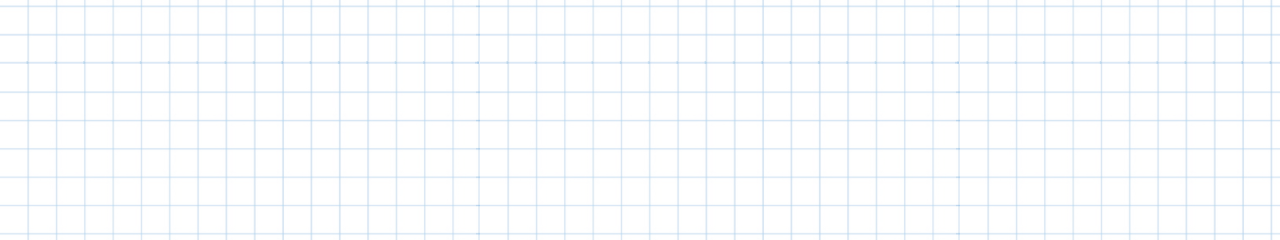
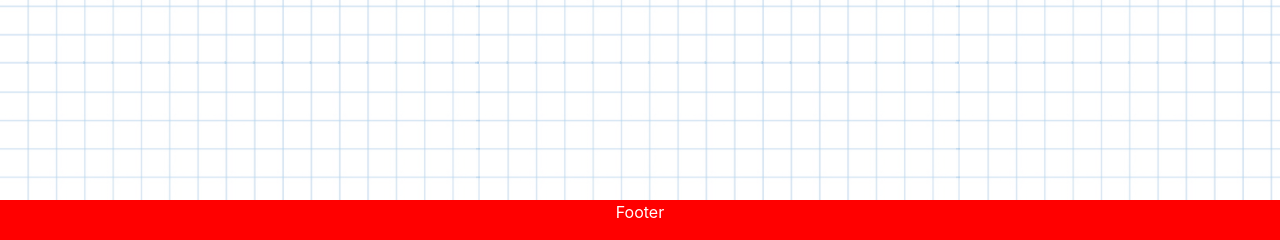
Before and after one commit to CSCE-4901-Capstone-Group-CacheMoney/College-of-Engineering-Degree-Plan-App, a Django app: page /administration/add-degree/ in a window 1280 px wide. Shown: the part 560-800 px from the top of the page. Run offline with Django 3.2, Linux system fonts and the light colour scheme; some libraries are stand-ins or nearby versions.

Commit message:
added base for html/css for footer on both normal and admin mode

```diff
--- a/src/static/css/style.css
+++ b/src/static/css/style.css
@@ -3,6 +3,15 @@ navbar-brand {
 }
 navbar-nav {
 	display:inline-block;
+}
+.footer-custom{
+	position: fixed;
+	left: 0;
+	bottom: 0;
+	width: 100%;
+	background-color: red;
+	color: white;
+	text-align: center;
 }
 h1 {
 
@@ -134,7 +143,6 @@ background-color: rgba(85,198,87,.6);
 	height: 75%;
 	width: 75%;
 }
-
 .autocomplete-suggestions { border: 1px solid #999; background: #FFF; overflow: auto; }
 .autocomplete-suggestion { padding: 2px 5px; white-space: nowrap; overflow: hidden; }
 .autocomplete-selected { background: #F0F0F0; }
--- a/src/static/js/administration/courses.js
+++ b/src/static/js/administration/courses.js
@@ -5,17 +5,20 @@ $(document).ready(function() {
 	$('#view-course-search-input').autocomplete({
 	    lookup: function (query, done) {
 			var result;
+			var str1 = "undefined";
 	        $.post("/administration/view-course/js/",
 		    {
 		      courseSearchText: $("#view-course-search-input").val().trim()
 			},
 		    function(data,status) {
+				{
 					result = {
 		            	suggestions: [
-		                { "value": data.CourseCode+" - "+data.Description }
+							{"value": data.CourseCode + " - "+ data.Description}
 		            	]
 					};
 					done(result);
+				}
 			});
 	    },
 	    onSelect: function (suggestion) {
--- a/src/templates/administration/base.html
+++ b/src/templates/administration/base.html
@@ -26,13 +26,12 @@
     <body style="background-image: url({{static('img/background.png')}});">
 
         {% include 'administration/navbar.html' %}
-
         <div class="container">
 
             {% block content %}
             <!-- We can still put stuff here -->
             {% endblock %}
         </div>
-
     </body>
+    {% include 'administration/footer.html' %}
 </html>
--- /dev/null
+++ b/src/templates/administration/footer.html
@@ -0,0 +1,3 @@
+<div class="footer-custom">
+    <p>Footer</p>
+</div>
--- a/src/templates/base.html
+++ b/src/templates/base.html
@@ -22,12 +22,11 @@
     <body style="background-image: url({{static('img/background.png')}});">
 
         {% include 'navbar.html' %}
-
         <div class="container">
             {% block content %}
             We can still put stuff here
             {% endblock %}
         </div>
-
     </body>
+    {% include 'footer.html' %}
 </html>
--- /dev/null
+++ b/src/templates/footer.html
@@ -0,0 +1,3 @@
+<div class="footer-custom">
+    <p>Footer</p>
+</div>
```
Also changed, not shown: src/templates/navbar.html (line endings or trailing spaces). Lines whose indentation alone changed are shown as unchanged.
